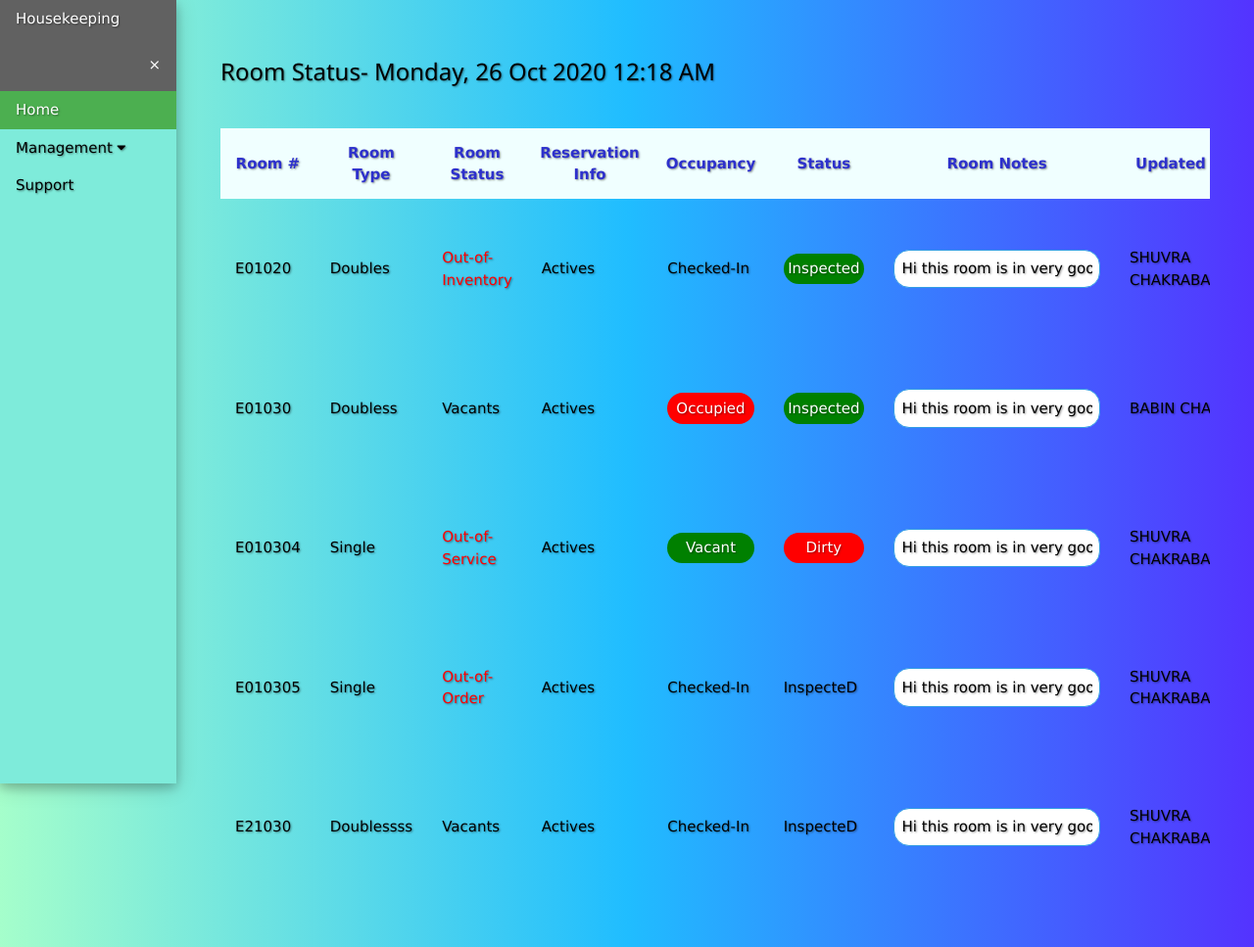
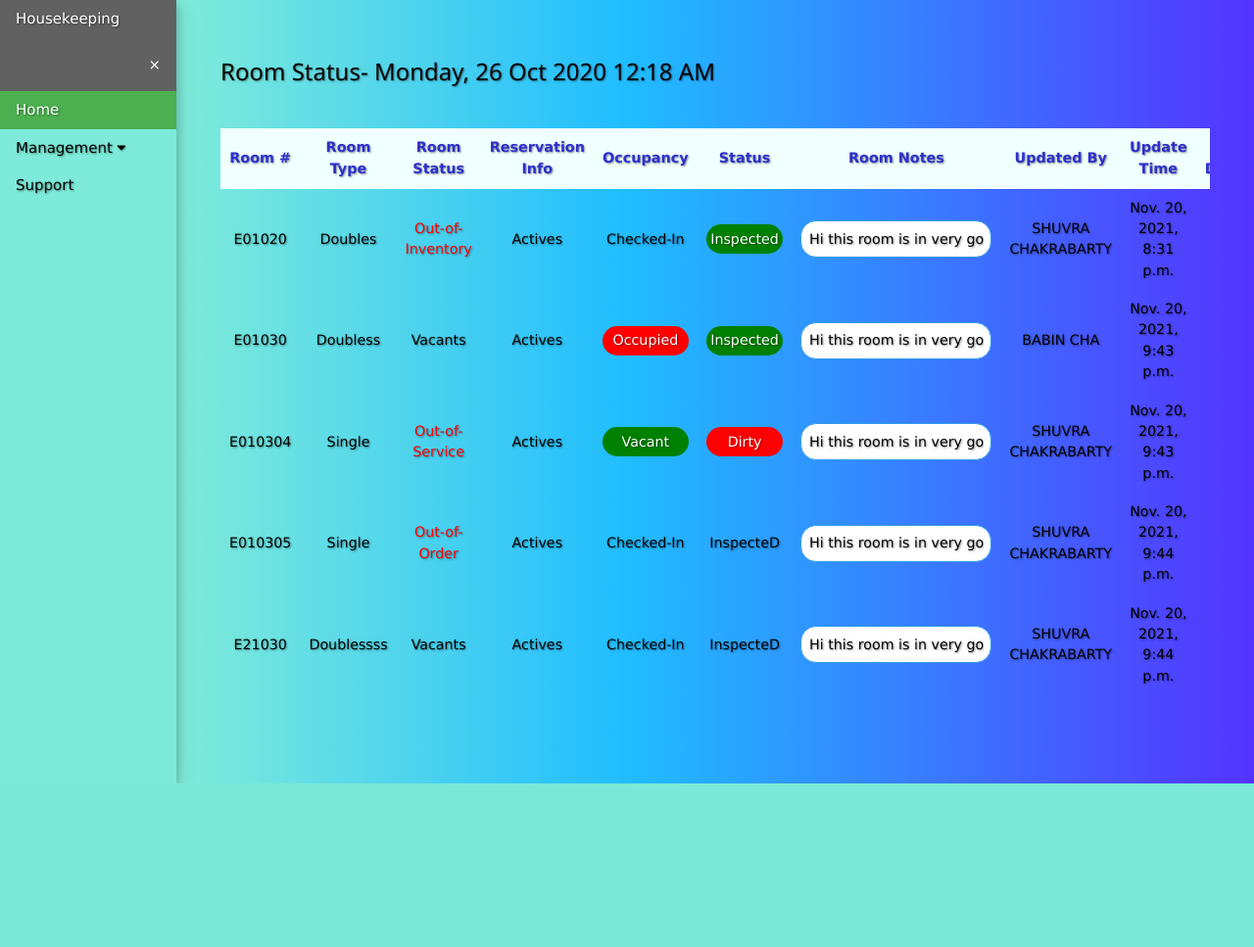
Before and after one commit to shuvra-matrix/-Housekeeping-Management-System-in-the-Hospitality-Industry, a Django app: page /room_status/ in a window 1280 px wide. Shown: the whole page at 98% size. After the commit the page ends 800 px from the top, so only its background shows below. Run offline with Django 3.2, Linux system fonts and the light colour scheme; data comes from the database, SQL or seed files in the repository.

Commit message:
update style

```diff
--- a/hms/static/css/style.css
+++ b/hms/static/css/style.css
@@ -48,7 +48,7 @@ tr,
 td {
     border-collapse: collapse;
     border: none;
-    padding: 1rem;
+    padding: .6rem;
 }
 
 .room_table {
@@ -66,13 +66,18 @@ td {
 
 }
 th{
-    padding: .9rem;
+    padding: .6rem;
     color: rgb(45, 48, 204);
+    font-size: .96rem !important;
 }
-
+td{
+    font-size: .95rem !important;
+    text-align: center;
+}
 .room_tr {
     width: 100%;
     background-color: beige;
+
 }
 .hidden_id{
     color: beige;
```
